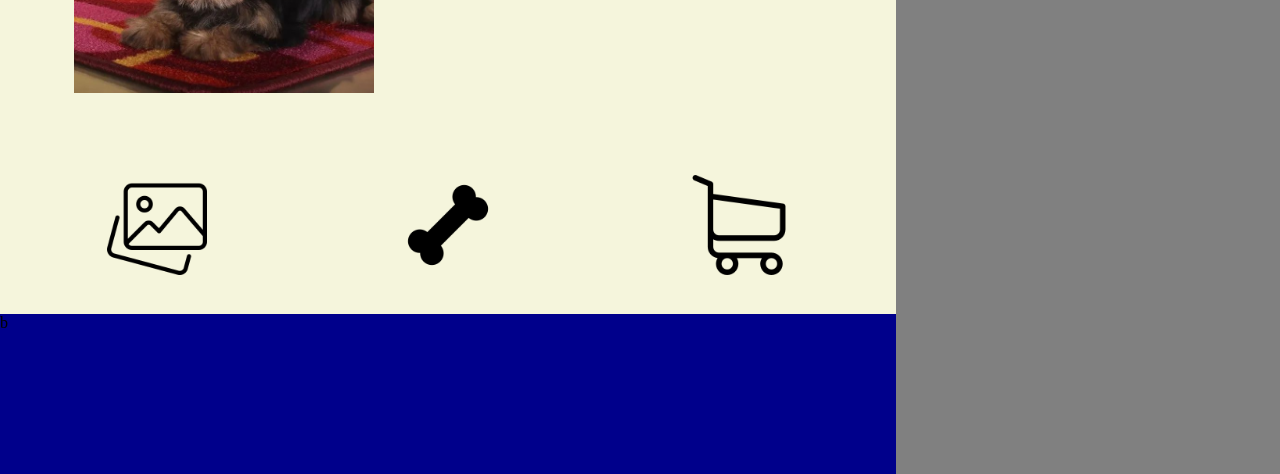
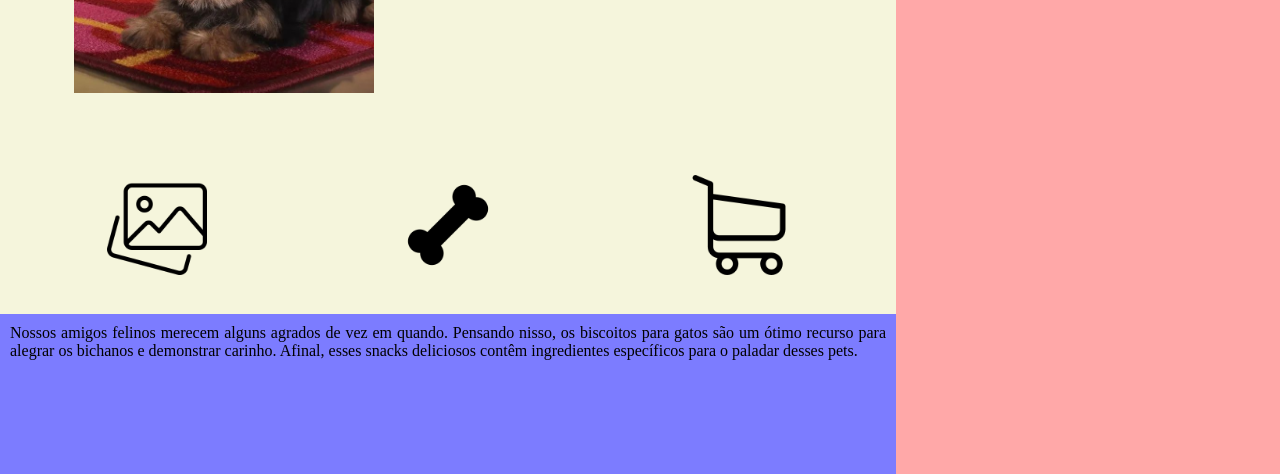
Before and after one commit to joaoantonio16/Mais-ocoisa-pra-fazer, a plain HTML site: page index.html in a window 1280 px wide. Shown: the part 326-800 px from the top of the page. Drawn offline with Linux system fonts and the light colour scheme.

Commit message:
trabalho finalizado (06/06)

```diff
--- a/index.html
+++ b/index.html
@@ -24,9 +24,15 @@
             </div>
         </main>
 
-            <aside>a</aside>
+            <aside>Você sabia que um alimento com componentes naturais pode ser extremamente benéfico para o seu cãozinho? Sendo assim, uma ração natural
+                para cachorro que ofereça todos os nutrientes necessários é uma excelente alternativa para quem deseja proporcionar o melhor ao pet.
+                Isso porque as melhores rações naturais para cães são conhecidas por não terem ingredientes artificiais, como aromatizantes, corantes e
+                conservantes. Desse modo, você proporciona não só uma alimentação saudável, como também previne diversas doenças causadas por componentes
+                prejudiciais.</aside>
 
-            <footer>b</footer>
+            <footer>Nossos amigos felinos merecem alguns agrados de vez em quando. Pensando nisso, os biscoitos para gatos são um ótimo recurso para alegrar os
+                bichanos e demonstrar carinho. Afinal, esses snacks deliciosos contêm ingredientes específicos para o paladar desses pets.
+            </footer>
     </div>
 </body>
 </html>
--- a/style.css
+++ b/style.css
@@ -17,12 +17,16 @@ header{
     background: black;
 }
 aside{
+    text-align: justify;
+    padding: 10px;
     grid-area: aside;
-    background: gray;
+    background: rgb(255, 168, 168);
 }
 footer{
+    text-align: justify;
+    padding: 10px;
     grid-area: footer;
-    background: darkblue;
+    background: rgb(124, 124, 255);
 }
 main{
     grid-area: main;
```
